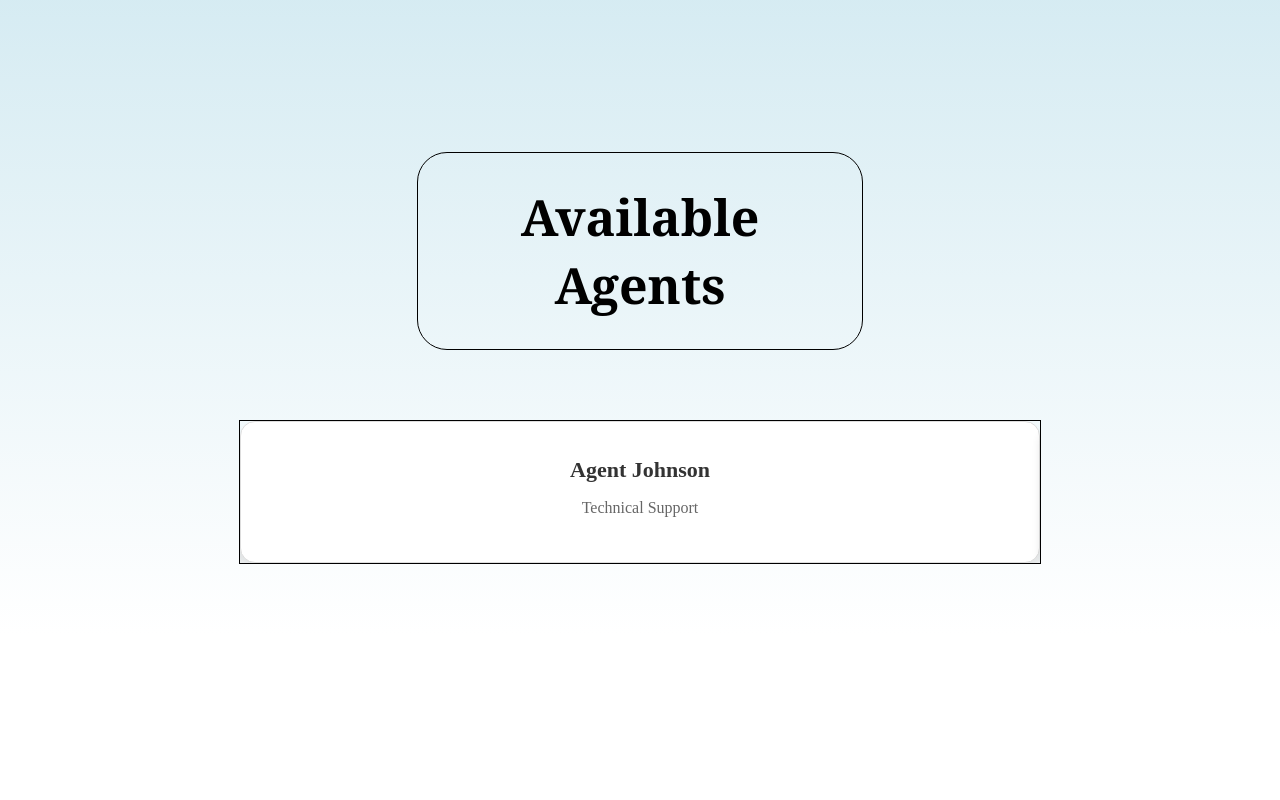
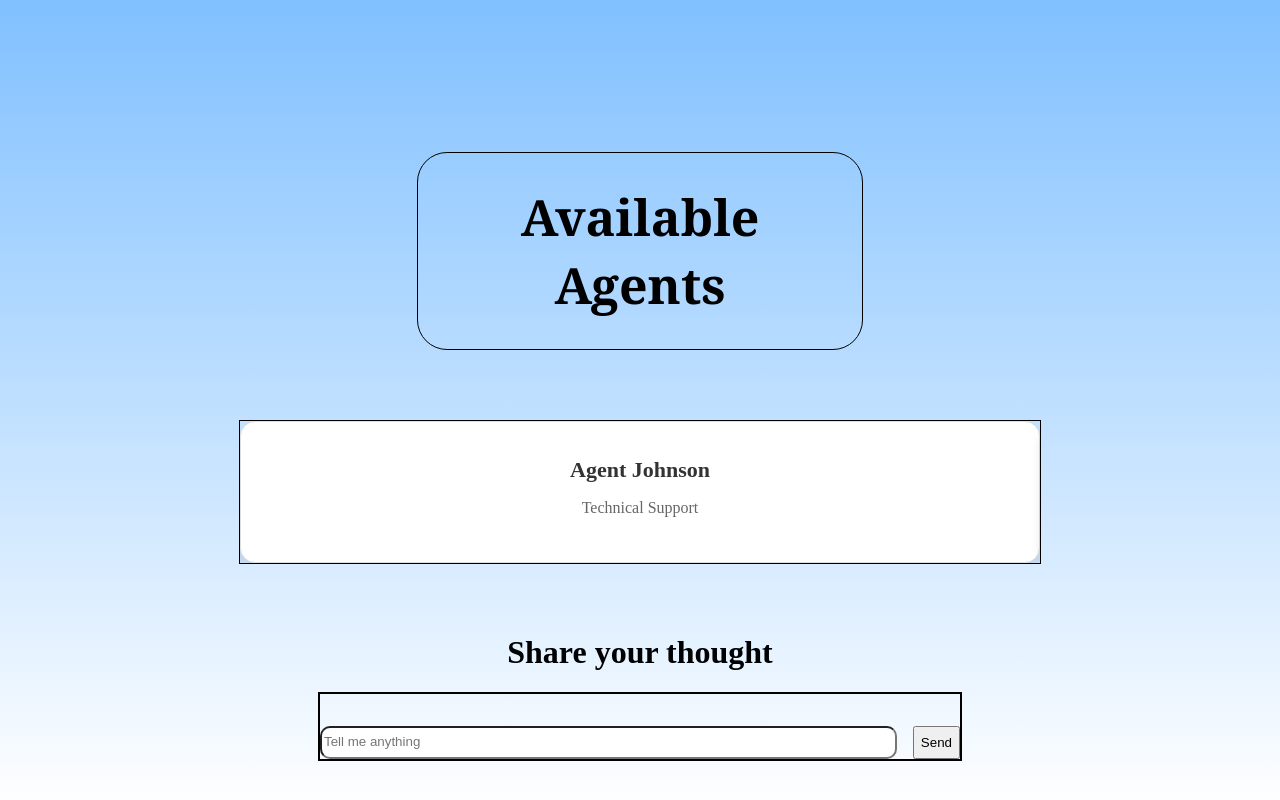
Before and after one commit to merxgrc/sfhacks-mental-health-chatbot, a React (Vite) app in the folder frontend/: page / in a window 1280 px wide. Shown: the part 628-1428 px from the top of the page. Before the commit the page ends 1262 px from the top, so only its background shows below. Built offline with nearby package versions, Linux system fonts and the light colour scheme.

Commit message:
demo chatbot with sending message and such. Still working on organzing it

```diff
--- a/frontend/src/App.jsx
+++ b/frontend/src/App.jsx
@@ -1,7 +1,7 @@
 import './styling/App.css'
 import AnimatedText from "./AnimatedText.jsx";
 import Agent from "./Agent.jsx";
-import Carousel from "./Agent.jsx";
+import ChatBot from "./ChatBot.jsx";
 
 function Title() {
     return (
@@ -37,6 +37,9 @@ function App() {
                 <Agent />
             </div>
 
+            <ChatBot />
+
+
         </>
 
     );
--- /dev/null
+++ b/frontend/src/ChatBot.jsx
@@ -0,0 +1,82 @@
+import "./styling/ChatBot.css";
+import {useState} from "react";
+import React from "react";
+
+function ChatBot() {
+
+    /* declare the new input from the keyboard and hold it in a var
+    *  declare the new messages and them set them to the holder so they can display
+    * */
+    const [newInputValue, setNewInputValue] = useState("");
+    const [messages, setMessages] = React.useState([]);
+    const [isLoading, setIsLoading] = React.useState(false);
+    const [errorMessage, setErrorMessage] = React.useState("");
+
+    const newMessage = async (e) => {
+        e.preventDefault();// prevent form from refreshing the page
+
+        // Checks if the message is empty or only whitespace. If so, it stops and doesn’t send anything.
+        if (!newInputValue.trim()) {
+            return;
+        }
+        setIsLoading(true);
+        setErrorMessage("");
+        setNewInputValue("");
+
+        const newMessages = [...messages, {
+            text: newInputValue,
+            sender: "user"
+        }];
+        setMessages(newMessages);
+
+        try {
+            const response = await fetch('http://localhost:5000/api/chat', {
+                method: 'POST',
+                headers: {
+                    'Content-Type': 'application/json',
+                },
+                body: JSON.stringify({ message: newInputValue.trim() }),
+            });
+
+            if (response.ok) {
+                const data = await response.json();
+                setMessages([...messages, { sender: 'ai', text: data.response }]);
+            } else {
+                const errorData = await response.json();
+                setErrorMessage(`Chatbot error: ${errorData.error || 'Something went wrong'}`);
+            }
+        } catch (error) {
+            setErrorMessage(`Network error: ${error.message}`);
+        } finally {
+            setIsLoading(false);
+        }
+    };
+
+    return <main >
+        <h1 className="header">Share your thought</h1>
+        <div className="chatbot-container">
+            {messages.map((msg, index) => (
+                <p key={index} className={`message ${msg.sender}`}>
+                    {msg.text}
+                </p>
+            ))}
+
+            {isLoading && <div className="loading">Thinking...</div>}
+            {errorMessage && <div className="error">{errorMessage}</div>}
+
+            <form className="input-form" onSubmit={newMessage}>
+                <input type="text" // take in the input and hold it in the newInputValue var
+                       placeholder="Tell me anything"
+                       value={newInputValue}
+                       onChange={(e) => setNewInputValue(e.currentTarget.value)}
+                       disabled={isLoading}
+                />
+                <input type="submit" value="Send"/>
+            </form>
+        </div>
+
+
+    </main>
+}
+
+export default ChatBot
--- /dev/null
+++ b/frontend/src/styling/ChatBot.css
@@ -0,0 +1,47 @@
+.header {
+    display: block;
+    text-align: center;
+}
+
+.chatbot-container {
+    display: flex;
+    flex-direction: column;
+    align-items: center;
+    border: solid 2px black;
+    width: 50%;
+    margin: auto;
+    margin-bottom: 50px;
+}
+
+.message {
+    border-radius: 5px;
+    padding: 0.5em;
+    --message-color-ai: #d9dede;
+    --message-color-user: orange;
+}
+
+.message.ai {
+    background-color: var(--message-color-ai);
+    align-self: flex-start;
+}
+
+.message.user {
+    background-color: var(--message-color-user);
+    margin-left: 2em;
+    align-self: flex-end;
+}
+
+.input-form {
+    display: flex;
+    justify-content: space-between;
+    margin-top: 2rem;
+    width: 100%;
+
+}
+
+.input-form input[type=text] {
+    margin-right: 1rem;
+    flex-grow: 1;
+    line-height: 2;
+    border-radius: 10px;
+}
--- a/frontend/src/styling/index.css
+++ b/frontend/src/styling/index.css
@@ -4,5 +4,5 @@ body {
   place-items: center;
   min-width: 320px;
   min-height: 100vh;
-  background-image: linear-gradient(lightblue, white);
+  background-image: linear-gradient(dodgerblue, white);
 }
```
